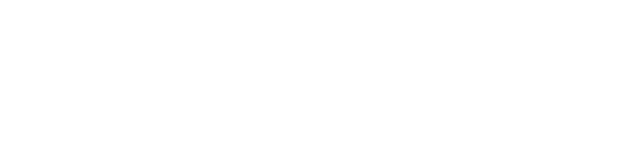
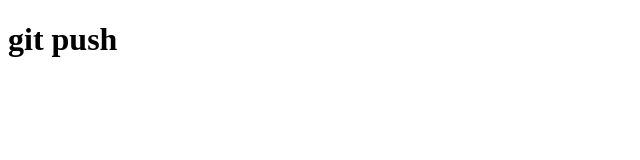
Before and after one commit to iamNazmusShakib/my-second-repo, a plain HTML site: page index.html in a window 1280 px wide. Shown: the whole page, without its empty margins (0-640 px from the left). Drawn offline with Linux system fonts and the light colour scheme.

Commit message:
push test

```diff
--- a/index.html
+++ b/index.html
@@ -7,6 +7,6 @@
     <title>My second repo</title>
 </head>
 <body>
-
+    <h1>git push</h1>
 </body>
 </html>
```
